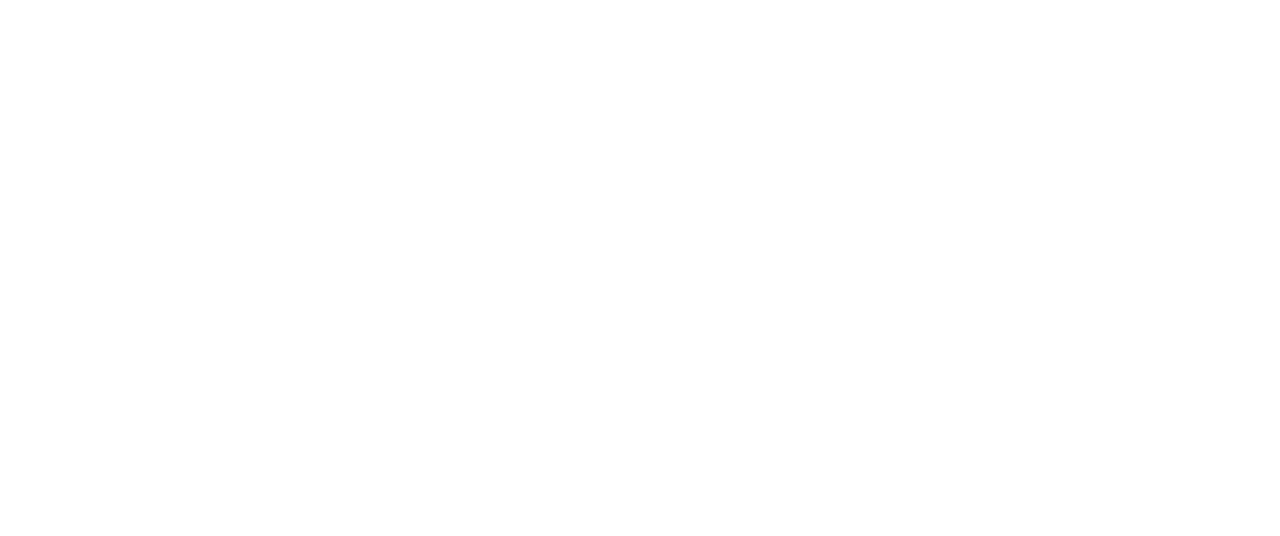
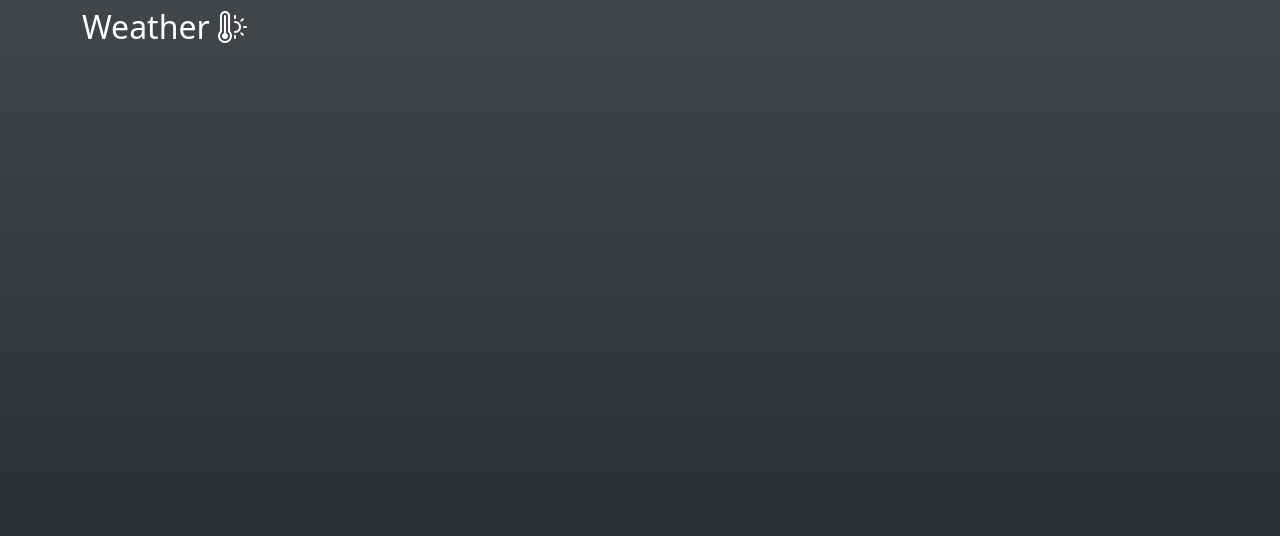
Before and after one commit to ArthurChemov/TheWeather_ReactJS, a React (Create React App) app: page / in a window 1280 px wide. Shown: the top 536 px of the page. Built offline with nearby package versions, Linux system fonts and the light colour scheme.

Commit message:
Update layout

```diff
--- a/package.json
+++ b/package.json
@@ -7,6 +7,7 @@
     "@testing-library/react": "^13.4.0",
     "@testing-library/user-event": "^13.5.0",
     "bootstrap": "^5.2.3",
+    "bootstrap-icons": "^1.10.3",
     "react": "^18.2.0",
     "react-bootstrap": "^2.7.0",
     "react-dom": "^18.2.0",
--- a/src/App.js
+++ b/src/App.js
@@ -2,8 +2,8 @@
 
 function App() {
   return (
-    <div className="container">
-      <header className=""></header>
+    <div className="app bg-gradient">
+      <header className="container text-white pt-2 h2">Weather <i className="bi bi-thermometer-sun"></i></header>
     </div>
   );
 }
--- a/src/scss/custom.scss
+++ b/src/scss/custom.scss
@@ -1 +1,11 @@
 @import "../../node_modules/bootstrap/scss/bootstrap";
+@import "../../node_modules/bootstrap-icons/font/bootstrap-icons";
+
+@function theme-color($key: "primary") {
+  @return map-get($theme-colors, $key);
+}
+
+.app{
+    height: 100vh;
+    background-color: theme-color("dark");
+}
```
Also changed, not shown: 1 other file (tests, documents, lock files or other folders).
